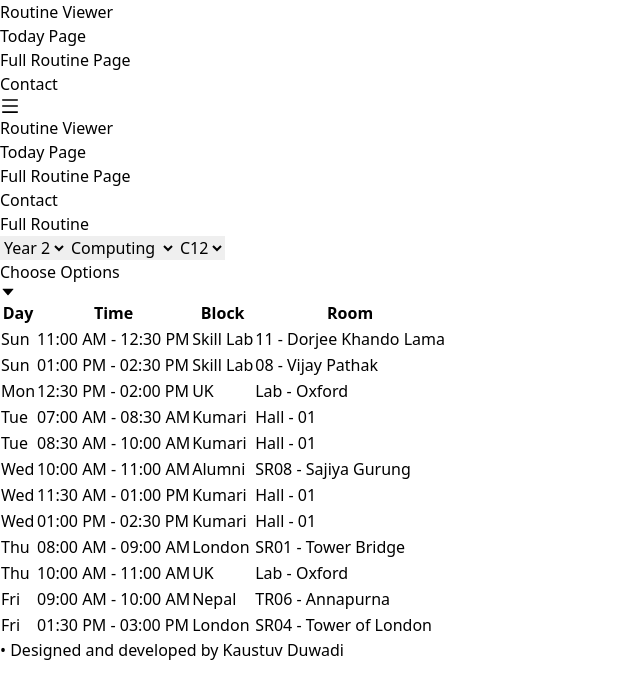
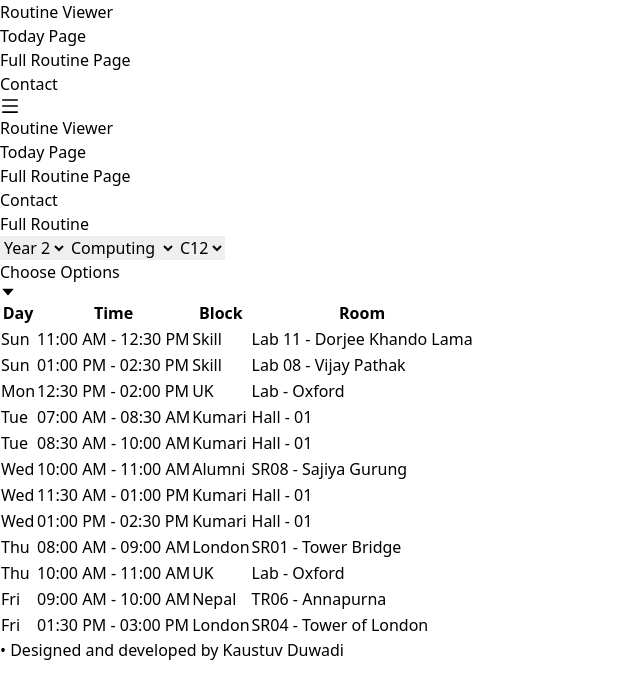
Before and after one commit to duwadikaustuv/routine-viewer-app, a React (Vite) app: page /full-routine in a window 1280 px wide. Shown: the top 698 px of the page, without its empty margins (0-640 px from the left). Built offline with nearby package versions, Linux system fonts and the light colour scheme.

Commit message:
Data changes

```diff
--- a/src/components/FullRoutinePage.jsx
+++ b/src/components/FullRoutinePage.jsx
@@ -71,8 +71,8 @@ const routineData = [
     type: "Lab",
     module: "Cloud Computing and the Internet of Things",
     lecturer: "Mr. Sugat Man Shakya",
-    block: "Skill Lab",
-    room: "04 - Prajwol Adhikari",
+    block: "Skill",
+    room: "Lab 04 - Prajwol Adhikari",
   },
   {
     year: "Year 2",
@@ -131,8 +131,8 @@ const routineData = [
     type: "Lab",
     module: "Network Operating Systems",
     lecturer: "Mr. Dipeshor Silwal",
-    block: "Skill Lab",
-    room: "04 - Prajwol Adhikari",
+    block: "Skill",
+    room: "Lab 04 - Prajwol Adhikari",
   },
   {
     year: "Year 2",
@@ -155,8 +155,8 @@ const routineData = [
     type: "Lab",
     module: "Network Operating Systems",
     lecturer: "Mr. Rupsan Shrestha",
-    block: "Skill Lab",
-    room: "10 - Pranjal Deep Kanel",
+    block: "Skill",
+    room: "Lab 10 - Pranjal Deep Kanel",
   },
   {
     year: "Year 2",
@@ -167,8 +167,8 @@ const routineData = [
     type: "Lab",
     module: "Network Operating Systems",
     lecturer: "Mr. Bishnu Pandey",
-    block: "Skill Lab",
-    room: "11 - Dorjee Khando Lama",
+    block: "Skill",
+    room: "Lab 11 - Dorjee Khando Lama",
   },
   {
     year: "Year 2",
@@ -191,8 +191,8 @@ const routineData = [
     type: "Lab",
     module: "Cloud Computing and the Internet of Things",
     lecturer: "Mr. Jaganath Paudyal",
-    block: "Skill Lab",
-    room: "08 - Vijay Pathak",
+    block: "Skill",
+    room: "Lab 08 - Vijay Pathak",
   },
   {
     year: "Year 2",
@@ -215,8 +215,8 @@ const routineData = [
     type: "Lab",
     module: "Cloud Computing and the Internet of Things",
     lecturer: "Mr. Sugat Man Shakya",
-    block: "Skill Lab",
-    room: "07 - Rupesh Dangol",
+    block: "Skill",
+    room: "Lab 07 - Rupesh Dangol",
   },
   {
     year: "Year 2",
@@ -227,8 +227,8 @@ const routineData = [
     type: "Lab",
     module: "Network Operating Systems",
     lecturer: "Mr. Dipeshor Silwal",
-    block: "Skill Lab",
-    room: "04 - Prajwol Adhikari",
+    block: "Skill",
+    room: "Lab 04 - Prajwol Adhikari",
   },
   {
     year: "Year 2",
@@ -239,8 +239,8 @@ const routineData = [
     type: "Lab",
     module: "Network Operating Systems",
     lecturer: "Mr. Rupsan Shrestha",
-    block: "Skill Lab",
-    room: "10 - Pranjal Deep Kanel",
+    block: "Skill",
+    room: "Lab 10 - Pranjal Deep Kanel",
   },
   {
     year: "Year 2",
@@ -251,8 +251,8 @@ const routineData = [
     type: "Lab",
     module: "Network Operating Systems",
     lecturer: "Mr. Bishnu Pandey",
-    block: "Skill Lab",
-    room: "11 - Dorjee Khando Lama",
+    block: "Skill",
+    room: "Lab 11 - Dorjee Khando Lama",
   },
   {
     year: "Year 2",
@@ -275,8 +275,8 @@ const routineData = [
     type: "Lab",
     module: "Cloud Computing and the Internet of Things",
     lecturer: "Mr. Jaganath Paudyal",
-    block: "Skill Lab",
-    room: "08 - Vijay Pathak",
+    block: "Skill",
+    room: "Lab 08 - Vijay Pathak",
   },
   {
     year: "Year 2",
@@ -335,8 +335,8 @@ const routineData = [
     type: "Lab",
     module: "Network Operating Systems",
     lecturer: "Mr. Bishnu Pandey",
-    block: "Skill Lab",
-    room: "11 - Dorjee Khando Lama",
+    block: "Skill",
+    room: "Lab 11 - Dorjee Khando Lama",
   },
   {
     year: "Year 2",
@@ -359,8 +359,8 @@ const routineData = [
     type: "Lab",
     module: "Cloud Computing and the Internet of Things",
     lecturer: "Mr. Jaganath Paudyal",
-    block: "Skill Lab",
-    room: "08 - Vijay Pathak",
+    block: "Skill",
+    room: "Lab 08 - Vijay Pathak",
   },
   {
     year: "Year 2",
@@ -371,8 +371,8 @@ const routineData = [
     type: "Lab",
     module: "Cloud Computing and the Internet of Things",
     lecturer: "Mr. Ayush Bhakta Pradhanang",
-    block: "Skill Lab",
-    room: "12 - Jagaran Maharjan",
+    block: "Skill",
+    room: "Lab 12 - Jagaran Maharjan",
   },
   {
     year: "Year 2",
@@ -431,8 +431,8 @@ const routineData = [
     type: "Lab",
     module: "Network Operating Systems",
     lecturer: "Mr. Rupsan Shrestha",
-    block: "Skill Lab",
-    room: "01 - Sarun Dahal",
+    block: "Skill",
+    room: "Lab 01 - Sarun Dahal",
   },
   {
     year: "Year 2",
@@ -443,8 +443,8 @@ const routineData = [
     type: "Lab",
     module: "Cloud Computing and the Internet of Things",
     lecturer: "Mr. Ayush Bhakta Pradhanang",
-    block: "Skill Lab",
-    room: "04 - Prajwol Adhikari",
+    block: "Skill",
+    room: "Lab 04 - Prajwol Adhikari",
   },
   {
     year: "Year 2",
@@ -479,8 +479,8 @@ const routineData = [
     type: "Lab",
     module: "Cloud Computing and the Internet of Things",
     lecturer: "Mr. Jaganath Paudyal",
-    block: "Skill Lab",
-    room: "02 - Sangay Lama",
+    block: "Skill",
+    room: "Lab 02 - Sangay Lama",
   },
   {
     year: "Year 2",
@@ -515,8 +515,8 @@ const routineData = [
     type: "Lab",
     module: "Network Operating Systems",
     lecturer: "Mr. Dipeshor Silwal",
-    block: "Skill Lab",
-    room: "03 - Srijan Ghimire",
+    block: "Skill",
+    room: "Lab 03 - Srijan Ghimire",
   },
   {
     year: "Year 2",
@@ -551,8 +551,8 @@ const routineData = [
     type: "Lab",
     module: "Network Operating Systems",
     lecturer: "Mr. Bishnu Pandey",
-    block: "Skill Lab",
-    room: "11 - Dorjee Khando Lama",
+    block: "Skill",
+    room: "Lab 11 - Dorjee Khando Lama",
   },
   {
     year: "Year 2",
@@ -575,8 +575,8 @@ const routineData = [
     type: "Lab",
     module: "Cloud Computing and the Internet of Things",
     lecturer: "Mr. Sugat Man Shakya",
-    block: "Skill Lab",
-    room: "02 - Sangay Lama",
+    block: "Skill",
+    room: "Lab 02 - Sangay Lama",
   },
   {
     year: "Year 2",
@@ -587,8 +587,8 @@ const routineData = [
     type: "Lab",
     module: "Cloud Computing and the Internet of Things",
     lecturer: "Mr. Jaganath Paudyal",
-    block: "Skill Lab",
-    room: "04 - Prajwol Adhikari",
+    block: "Skill",
+    room: "Lab 04 - Prajwol Adhikari",
   },
   {
     year: "Year 2",
@@ -635,8 +635,8 @@ const routineData = [
     type: "Lab",
     module: "Network Operating Systems",
     lecturer: "Mr. Dipeshor Silwal",
-    block: "Skill Lab",
-    room: "03 - Srijan Ghimire",
+    block: "Skill",
+    room: "Lab 03 - Srijan Ghimire",
   },
   {
     year: "Year 2",
@@ -647,8 +647,8 @@ const routineData = [
     type: "Lab",
     module: "Network Operating Systems",
     lecturer: "Mr. Bishnu Pandey",
-    block: "Skill Lab",
-    room: "11 - Dorjee Khando Lama",
+    block: "Skill",
+    room: "Lab 11 - Dorjee Khando Lama",
   },
   {
     year: "Year 2",
@@ -659,8 +659,8 @@ const routineData = [
     type: "Lab",
     module: "Cloud Computing and the Internet of Things",
     lecturer: "Mr. Sugat Man Shakya",
-    block: "Skill Lab",
-    room: "02 - Sangay Lama",
+    block: "Skill",
+    room: "Lab 02 - Sangay Lama",
   },
   {
     year: "Year 2",
@@ -671,8 +671,8 @@ const routineData = [
     type: "Lab",
     module: "Cloud Computing and the Internet of Things",
     lecturer: "Mr. Jaganath Paudyal",
-    block: "Skill Lab",
-    room: "06 - Anew Karki",
+    block: "Skill",
+    room: "Lab 06 - Anew Karki",
   },
   {
     year: "Year 2",
@@ -1371,7 +1371,6 @@ const routineData = [
     room: "SR08 - Sajiya Gurung",
   },
 
-  // Lectures
   {
     year: "Year 2",
     faculty: "Computing",
@@ -2005,8 +2004,8 @@ const routineData = [
     type: "Lab",
     module: "Cloud Computing and the Internet of Things",
     lecturer: "Mr. Ayush Bhakta Pradhanang",
-    block: "Skill Lab",
-    room: "01 - Sarun Dahal",
+    block: "Skill",
+    room: "Lab 01 - Sarun Dahal",
   },
   {
     year: "Year 2",
@@ -2017,8 +2016,8 @@ const routineData = [
     type: "Lab",
     module: "Cloud Computing and the Internet of Things",
     lecturer: "Mr. Jaganath Paudyal",
-    block: "Skill Lab",
-    room: "04 - Prajwol Adhikari",
+    block: "Skill",
+    room: "Lab 04 - Prajwol Adhikari",
   },
   {
     year: "Year 2",
@@ -2185,8 +2184,8 @@ const routineData = [
     type: "Lab",
     module: "Network Operating Systems",
     lecturer: "Mr. Bishnu Pandey",
-    block: "Skill Lab",
-    room: "01 - Sarun Dahal",
+    block: "Skill",
+    room: "Lab 01 - Sarun Dahal",
   },
   {
     year: "Year 2",
@@ -2197,8 +2196,8 @@ const routineData = [
     type: "Lab",
     module: "Network Operating Systems",
     lecturer: "Mr. Rupsan Shrestha",
-    block: "Skill Lab",
-    room: "04 - Prajwol Adhikari",
+    block: "Skill",
+    room: "Lab 04 - Prajwol Adhikari",
   },
   {
     year: "Year 2",
@@ -2209,8 +2208,8 @@ const routineData = [
     type: "Lab",
     module: "Cloud Computing and the Internet of Things",
     lecturer: "Mr. Ayush Bhakta Pradhanang",
-    block: "Skill Lab",
-    room: "08 - Vijay Pathak",
+    block: "Skill",
+    room: "Lab 08 - Vijay Pathak",
   },
   {
     year: "Year 2",
@@ -2281,8 +2280,8 @@ const routineData = [
     type: "Lab",
     module: "Network Operating Systems",
     lecturer: "Mr. Rupsan Shrestha",
-    block: "Skill Lab",
-    room: "04 - Prajwol Adhikari",
+    block: "Skill",
+    room: "Lab 04 - Prajwol Adhikari",
   },
   {
     year: "Year 2",
@@ -2329,8 +2328,8 @@ const routineData = [
     type: "Lab",
     module: "Network Operating Systems",
     lecturer: "Mr. Bishnu Pandey",
-    block: "Skill Lab",
-    room: "01 - Sarun Dahal",
+    block: "Skill",
+    room: "Lab 01 - Sarun Dahal",
   },
   {
     year: "Year 2",
@@ -2473,8 +2472,8 @@ const routineData = [
     type: "Lab",
     module: "Network Operating Systems",
     lecturer: "Mr. Bishnu Pandey",
-    block: "Skill Lab",
-    room: "01 - Sarun Dahal",
+    block: "Skill",
+    room: "Lab 01 - Sarun Dahal",
   },
   {
     year: "Year 2",
@@ -2545,8 +2544,8 @@ const routineData = [
     type: "Lab",
     module: "Cloud Computing and the Internet of Things",
     lecturer: "Mr. Jaganath Paudyal",
-    block: "Skill Lab",
-    room: "01 - Sarun Dahal",
+    block: "Skill",
+    room: "Lab 01 - Sarun Dahal",
   },
   {
     year: "Year 2",
--- a/src/components/TodayPage.jsx
+++ b/src/components/TodayPage.jsx
@@ -2,7 +2,6 @@ import React, { useState, useEffect, useRef } from "react";
 import { AiFillCaretDown } from "react-icons/ai";
 import { FaChevronDown } from "react-icons/fa";
 
-// Routine data
 const routineData = [
   {
     year: "Year 2",
@@ -73,8 +72,8 @@ const routineData = [
     type: "Lab",
     module: "Cloud Computing and the Internet of Things",
     lecturer: "Mr. Sugat Man Shakya",
-    block: "Skill Lab",
-    room: "04 - Prajwol Adhikari",
+    block: "Skill",
+    room: "Lab 04 - Prajwol Adhikari",
   },
   {
     year: "Year 2",
@@ -133,8 +132,8 @@ const routineData = [
     type: "Lab",
     module: "Network Operating Systems",
     lecturer: "Mr. Dipeshor Silwal",
-    block: "Skill Lab",
-    room: "04 - Prajwol Adhikari",
+    block: "Skill",
+    room: "Lab 04 - Prajwol Adhikari",
   },
   {
     year: "Year 2",
@@ -157,8 +156,8 @@ const routineData = [
     type: "Lab",
     module: "Network Operating Systems",
     lecturer: "Mr. Rupsan Shrestha",
-    block: "Skill Lab",
-    room: "10 - Pranjal Deep Kanel",
+    block: "Skill",
+    room: "Lab 10 - Pranjal Deep Kanel",
   },
   {
     year: "Year 2",
@@ -169,8 +168,8 @@ const routineData = [
     type: "Lab",
     module: "Network Operating Systems",
     lecturer: "Mr. Bishnu Pandey",
-    block: "Skill Lab",
-    room: "11 - Dorjee Khando Lama",
+    block: "Skill",
+    room: "Lab 11 - Dorjee Khando Lama",
   },
   {
     year: "Year 2",
@@ -193,8 +192,8 @@ const routineData = [
     type: "Lab",
     module: "Cloud Computing and the Internet of Things",
     lecturer: "Mr. Jaganath Paudyal",
-    block: "Skill Lab",
-    room: "08 - Vijay Pathak",
+    block: "Skill",
+    room: "Lab 08 - Vijay Pathak",
   },
   {
     year: "Year 2",
@@ -217,8 +216,8 @@ const routineData = [
     type: "Lab",
     module: "Cloud Computing and the Internet of Things",
     lecturer: "Mr. Sugat Man Shakya",
-    block: "Skill Lab",
-    room: "07 - Rupesh Dangol",
+    block: "Skill",
+    room: "Lab 07 - Rupesh Dangol",
   },
   {
     year: "Year 2",
@@ -229,8 +228,8 @@ const routineData = [
     type: "Lab",
     module: "Network Operating Systems",
     lecturer: "Mr. Dipeshor Silwal",
-    block: "Skill Lab",
-    room: "04 - Prajwol Adhikari",
+    block: "Skill",
+    room: "Lab 04 - Prajwol Adhikari",
   },
   {
     year: "Year 2",
@@ -241,8 +240,8 @@ const routineData = [
     type: "Lab",
     module: "Network Operating Systems",
     lecturer: "Mr. Rupsan Shrestha",
-    block: "Skill Lab",
-    room: "10 - Pranjal Deep Kanel",
+    block: "Skill",
+    room: "Lab 10 - Pranjal Deep Kanel",
   },
   {
     year: "Year 2",
@@ -253,8 +252,8 @@ const routineData = [
     type: "Lab",
     module: "Network Operating Systems",
     lecturer: "Mr. Bishnu Pandey",
-    block: "Skill Lab",
-    room: "11 - Dorjee Khando Lama",
+    block: "Skill",
+    room: "Lab 11 - Dorjee Khando Lama",
   },
   {
     year: "Year 2",
@@ -277,8 +276,8 @@ const routineData = [
     type: "Lab",
     module: "Cloud Computing and the Internet of Things",
     lecturer: "Mr. Jaganath Paudyal",
-    block: "Skill Lab",
-    room: "08 - Vijay Pathak",
+    block: "Skill",
+    room: "Lab 08 - Vijay Pathak",
   },
   {
     year: "Year 2",
@@ -337,8 +336,8 @@ const routineData = [
     type: "Lab",
     module: "Network Operating Systems",
     lecturer: "Mr. Bishnu Pandey",
-    block: "Skill Lab",
-    room: "11 - Dorjee Khando Lama",
+    block: "Skill",
+    room: "Lab 11 - Dorjee Khando Lama",
   },
   {
     year: "Year 2",
@@ -361,8 +360,8 @@ const routineData = [
     type: "Lab",
     module: "Cloud Computing and the Internet of Things",
     lecturer: "Mr. Jaganath Paudyal",
-    block: "Skill Lab",
-    room: "08 - Vijay Pathak",
+    block: "Skill",
+    room: "Lab 08 - Vijay Pathak",
   },
   {
     year: "Year 2",
@@ -373,8 +372,8 @@ const routineData = [
     type: "Lab",
     module: "Cloud Computing and the Internet of Things",
     lecturer: "Mr. Ayush Bhakta Pradhanang",
-    block: "Skill Lab",
-    room: "12 - Jagaran Maharjan",
+    block: "Skill",
+    room: "Lab 12 - Jagaran Maharjan",
   },
   {
     year: "Year 2",
@@ -433,8 +432,8 @@ const routineData = [
     type: "Lab",
     module: "Network Operating Systems",
     lecturer: "Mr. Rupsan Shrestha",
-    block: "Skill Lab",
-    room: "01 - Sarun Dahal",
+    block: "Skill",
+    room: "Lab 01 - Sarun Dahal",
   },
   {
     year: "Year 2",
@@ -445,8 +444,8 @@ const routineData = [
     type: "Lab",
     module: "Cloud Computing and the Internet of Things",
     lecturer: "Mr. Ayush Bhakta Pradhanang",
-    block: "Skill Lab",
-    room: "04 - Prajwol Adhikari",
+    block: "Skill",
+    room: "Lab 04 - Prajwol Adhikari",
   },
   {
     year: "Year 2",
@@ -481,8 +480,8 @@ const routineData = [
     type: "Lab",
     module: "Cloud Computing and the Internet of Things",
     lecturer: "Mr. Jaganath Paudyal",
-    block: "Skill Lab",
-    room: "02 - Sangay Lama",
+    block: "Skill",
+    room: "Lab 02 - Sangay Lama",
   },
   {
     year: "Year 2",
@@ -517,8 +516,8 @@ const routineData = [
     type: "Lab",
     module: "Network Operating Systems",
     lecturer: "Mr. Dipeshor Silwal",
-    block: "Skill Lab",
-    room: "03 - Srijan Ghimire",
+    block: "Skill",
+    room: "Lab 03 - Srijan Ghimire",
   },
   {
     year: "Year 2",
@@ -553,8 +552,8 @@ const routineData = [
     type: "Lab",
     module: "Network Operating Systems",
     lecturer: "Mr. Bishnu Pandey",
-    block: "Skill Lab",
-    room: "11 - Dorjee Khando Lama",
+    block: "Skill",
+    room: "Lab 11 - Dorjee Khando Lama",
   },
   {
     year: "Year 2",
@@ -577,8 +576,8 @@ const routineData = [
     type: "Lab",
     module: "Cloud Computing and the Internet of Things",
     lecturer: "Mr. Sugat Man Shakya",
-    block: "Skill Lab",
-    room: "02 - Sangay Lama",
+    block: "Skill",
+    room: "Lab 02 - Sangay Lama",
   },
   {
     year: "Year 2",
@@ -589,8 +588,8 @@ const routineData = [
     type: "Lab",
     module: "Cloud Computing and the Internet of Things",
     lecturer: "Mr. Jaganath Paudyal",
-    block: "Skill Lab",
-    room: "04 - Prajwol Adhikari",
+    block: "Skill",
+    room: "Lab 04 - Prajwol Adhikari",
   },
   {
     year: "Year 2",
@@ -637,8 +636,8 @@ const routineData = [
     type: "Lab",
     module: "Network Operating Systems",
     lecturer: "Mr. Dipeshor Silwal",
-    block: "Skill Lab",
-    room: "03 - Srijan Ghimire",
+    block: "Skill",
+    room: "Lab 03 - Srijan Ghimire",
   },
   {
     year: "Year 2",
@@ -649,8 +648,8 @@ const routineData = [
     type: "Lab",
     module: "Network Operating Systems",
     lecturer: "Mr. Bishnu Pandey",
-    block: "Skill Lab",
-    room: "11 - Dorjee Khando Lama",
+    block: "Skill",
+    room: "Lab 11 - Dorjee Khando Lama",
   },
   {
     year: "Year 2",
@@ -661,8 +660,8 @@ const routineData = [
     type: "Lab",
     module: "Cloud Computing and the Internet of Things",
     lecturer: "Mr. Sugat Man Shakya",
-    block: "Skill Lab",
-    room: "02 - Sangay Lama",
+    block: "Skill",
+    room: "Lab 02 - Sangay Lama",
   },
   {
     year: "Year 2",
@@ -673,8 +672,8 @@ const routineData = [
     type: "Lab",
     module: "Cloud Computing and the Internet of Things",
     lecturer: "Mr. Jaganath Paudyal",
-    block: "Skill Lab",
-    room: "06 - Anew Karki",
+    block: "Skill",
+    room: "Lab 06 - Anew Karki",
   },
   {
     year: "Year 2",
@@ -1373,7 +1372,6 @@ const routineData = [
     room: "SR08 - Sajiya Gurung",
   },
 
-  // Lectures
   {
     year: "Year 2",
     faculty: "Computing",
@@ -2007,8 +2005,8 @@ const routineData = [
     type: "Lab",
     module: "Cloud Computing and the Internet of Things",
     lecturer: "Mr. Ayush Bhakta Pradhanang",
-    block: "Skill Lab",
-    room: "01 - Sarun Dahal",
+    block: "Skill",
+    room: "Lab 01 - Sarun Dahal",
   },
   {
     year: "Year 2",
@@ -2019,8 +2017,8 @@ const routineData = [
     type: "Lab",
     module: "Cloud Computing and the Internet of Things",
     lecturer: "Mr. Jaganath Paudyal",
-    block: "Skill Lab",
-    room: "04 - Prajwol Adhikari",
+    block: "Skill",
+    room: "Lab 04 - Prajwol Adhikari",
   },
   {
     year: "Year 2",
@@ -2187,8 +2185,8 @@ const routineData = [
     type: "Lab",
     module: "Network Operating Systems",
     lecturer: "Mr. Bishnu Pandey",
-    block: "Skill Lab",
-    room: "01 - Sarun Dahal",
+    block: "Skill",
+    room: "Lab 01 - Sarun Dahal",
   },
   {
     year: "Year 2",
@@ -2199,8 +2197,8 @@ const routineData = [
     type: "Lab",
     module: "Network Operating Systems",
     lecturer: "Mr. Rupsan Shrestha",
-    block: "Skill Lab",
-    room: "04 - Prajwol Adhikari",
+    block: "Skill",
+    room: "Lab 04 - Prajwol Adhikari",
   },
   {
     year: "Year 2",
@@ -2211,8 +2209,8 @@ const routineData = [
     type: "Lab",
     module: "Cloud Computing and the Internet of Things",
     lecturer: "Mr. Ayush Bhakta Pradhanang",
-    block: "Skill Lab",
-    room: "08 - Vijay Pathak",
+    block: "Skill",
+    room: "Lab 08 - Vijay Pathak",
   },
   {
     year: "Year 2",
@@ -2283,8 +2281,8 @@ const routineData = [
     type: "Lab",
     module: "Network Operating Systems",
     lecturer: "Mr. Rupsan Shrestha",
-    block: "Skill Lab",
-    room: "04 - Prajwol Adhikari",
+    block: "Skill",
+    room: "Lab 04 - Prajwol Adhikari",
   },
   {
     year: "Year 2",
@@ -2331,8 +2329,8 @@ const routineData = [
     type: "Lab",
     module: "Network Operating Systems",
     lecturer: "Mr. Bishnu Pandey",
-    block: "Skill Lab",
-    room: "01 - Sarun Dahal",
+    block: "Skill",
+    room: "Lab 01 - Sarun Dahal",
   },
   {
     year: "Year 2",
@@ -2475,8 +2473,8 @@ const routineData = [
     type: "Lab",
     module: "Network Operating Systems",
     lecturer: "Mr. Bishnu Pandey",
-    block: "Skill Lab",
-    room: "01 - Sarun Dahal",
+    block: "Skill",
+    room: "Lab 01 - Sarun Dahal",
   },
   {
     year: "Year 2",
@@ -2547,8 +2545,8 @@ const routineData = [
     type: "Lab",
     module: "Cloud Computing and the Internet of Things",
     lecturer: "Mr. Jaganath Paudyal",
-    block: "Skill Lab",
-    room: "01 - Sarun Dahal",
+    block: "Skill",
+    room: "Lab 01 - Sarun Dahal",
   },
   {
     year: "Year 2",
```
